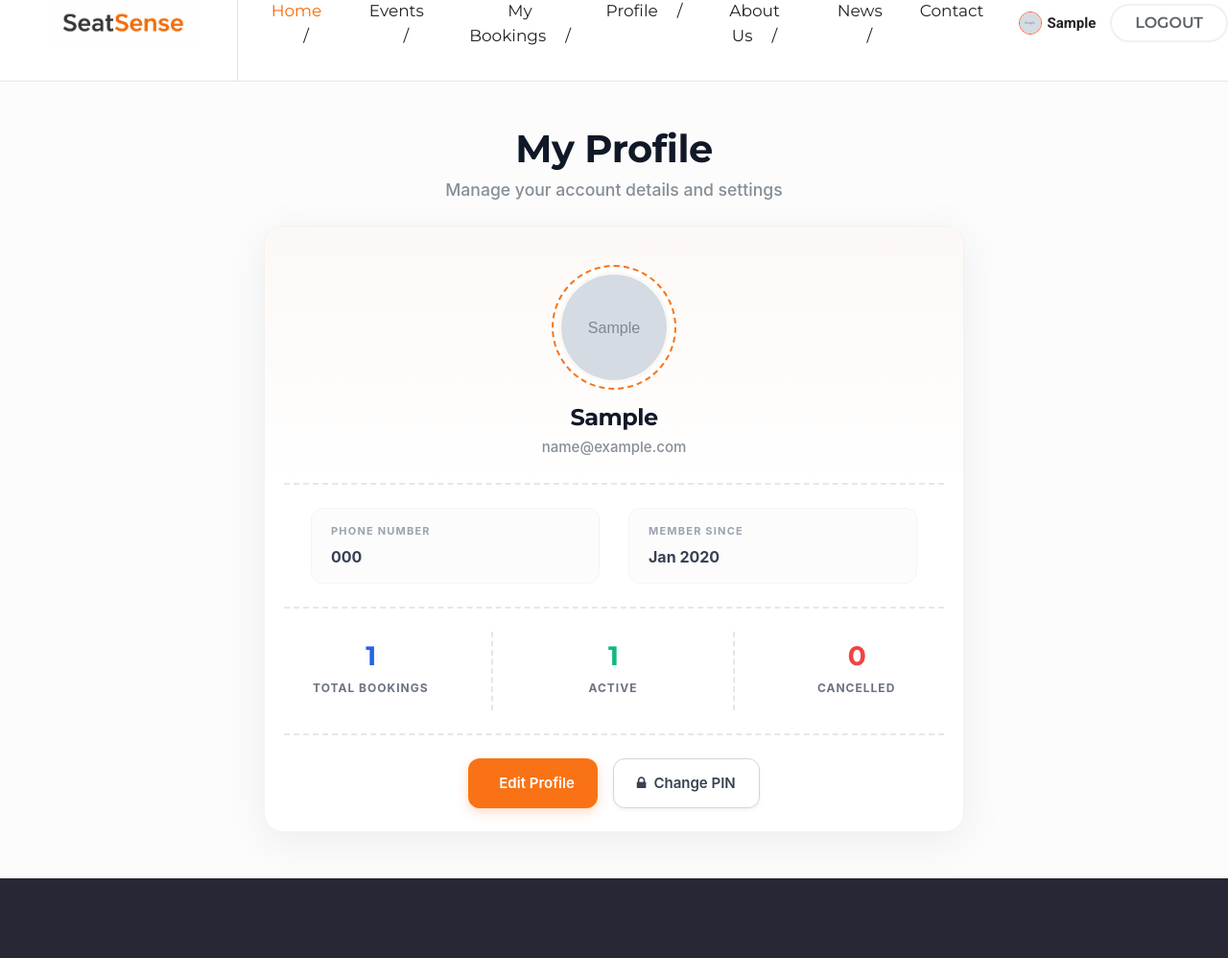
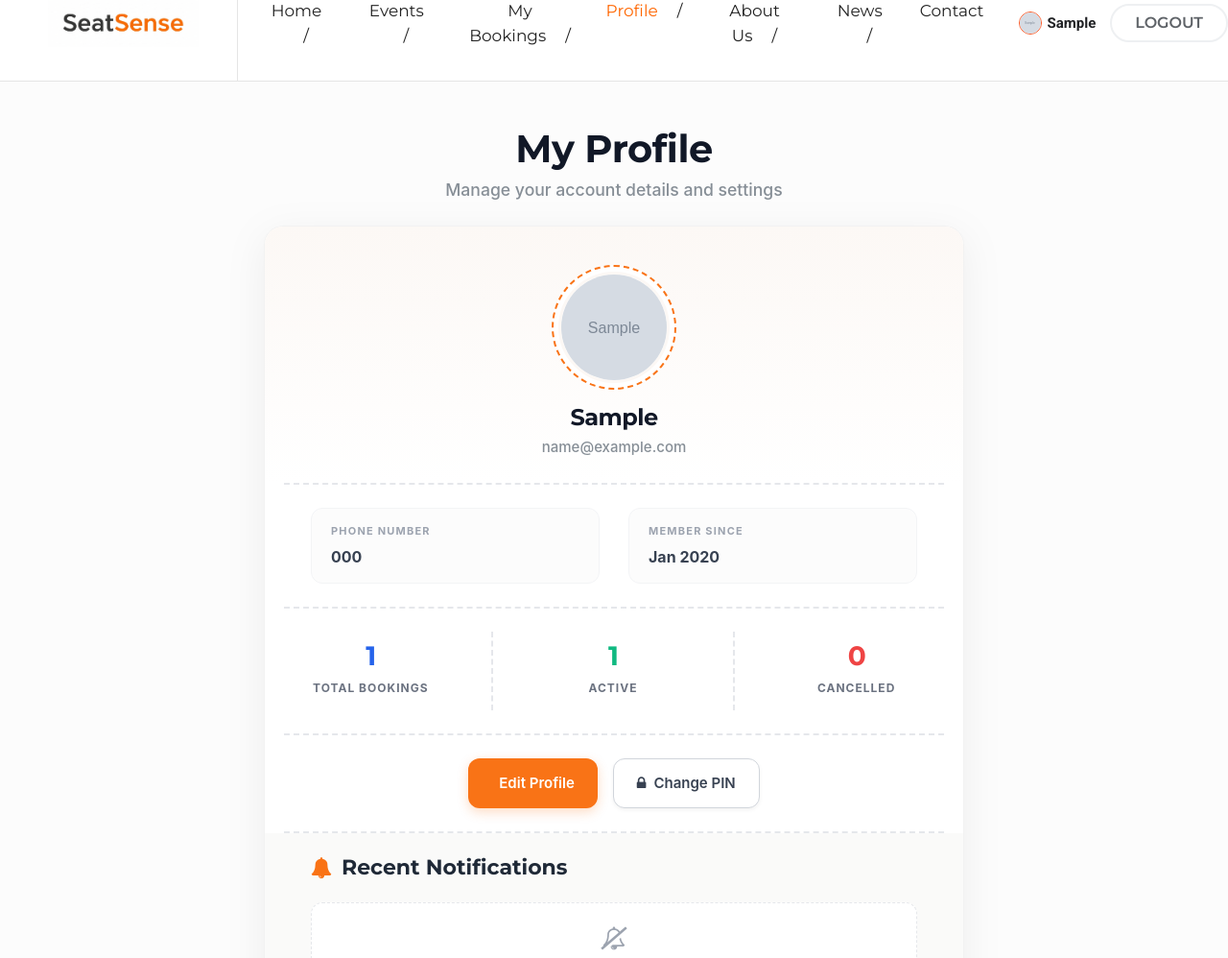
Before and after one commit to DyvinBiju/seatsense, a Django app: page /profile/ in a window 1280 px wide. Shown: the part 36-1034 px from the top of the page at 96% size. Run offline with Django 5.2, Linux system fonts and the light colour scheme; a user stored in the database is signed in; tables that the repository leaves empty hold one stand-in row (values such as "Sample post"); grey boxes marked "Sample" are stand-in pictures; some libraries are stand-ins or nearby versions.

Commit message:
comments notification on profile added

```diff
--- a/seatsense_app/views.py
+++ b/seatsense_app/views.py
@@ -624,6 +624,18 @@ def my_bookings(request):
         user=request.user
     ).order_by("-booking_date")
 
+    for booking in bookings:
+        event_datetime = datetime.combine(booking.event.event_date, booking.event.event_time)
+        if timezone.is_naive(event_datetime):
+            event_datetime = timezone.make_aware(event_datetime)
+
+        booking.is_past = event_datetime <= timezone.now()
+        if booking.is_past and booking.status == "CONFIRMED":
+            booking.already_reviewed = Feedback.objects.filter(
+                user=request.user,
+                event=booking.event
+            ).exists()
+
     context = {
         "bookings": bookings
     }
@@ -760,11 +772,18 @@ def profile(request):
         status="CANCELLED"
     ).count()
 
+    recent_replies = FeedbackReply.objects.filter(
+        feedback__user=request.user
+    ).exclude(
+        user=request.user
+    ).order_by("-created_at")[:5]
+
     context = {
         "profile": profile,
         "total_bookings": total_bookings,
         "active_bookings": active_bookings,
-        "cancelled_bookings": cancelled_bookings
+        "cancelled_bookings": cancelled_bookings,
+        "recent_replies": recent_replies
     }
 
     return render(request, "seatsense_app/profile.html", context)
--- a/templates/seatsense_app/base.html
+++ b/templates/seatsense_app/base.html
@@ -51,31 +51,32 @@
       <div class="collapse navbar-collapse" id="navbarNav">
         <ul class="navbar-nav mx-auto">
 
-          <li class="nav-item active">
+          <li class="nav-item {% if request.resolver_match.url_name == 'index' %}active{% endif %}">
             <a class="nav-link" href="{% url 'index' %}">Home
               <span>/</span>
             </a>
           </li>
-          <li class="nav-item">
+          <li class="nav-item {% if request.resolver_match.url_name == 'explore_events' %}active{% endif %}">
             <a class="nav-link" href="{% url 'explore_events' %}">Events
               <span>/</span>
             </a>
           </li>
           {% if user.is_authenticated %}
-          <li class="nav-item">
+          <li class="nav-item {% if request.resolver_match.url_name == 'my_bookings' %}active{% endif %}">
             <a class="nav-link" href="{% url 'my_bookings' %}">My Bookings<span>/</span></a>
           </li>
-          <li class="nav-item">
+          <li class="nav-item {% if request.resolver_match.url_name == 'profile' %}active{% endif %}">
             <a class="nav-link" href="{% url 'profile' %}">Profile<span>/</span></a>
           </li>
           {% endif %}
-          <li class="nav-item">
+          <li class="nav-item {% if request.resolver_match.url_name == 'about_us' %}active{% endif %}">
             <a class="nav-link" href="{% url 'about_us' %}">About Us<span>/</span></a>
           </li>
-          <!-- <li class="nav-item"></li>
-        <a class="nav-link" href="{% url 'about_us' %}">About Us<span>/</span></a>
-        </li> -->
-          <li class="nav-item dropdown dropdown-slide">
+          <!-- <li class="nav-item">
+            <a class="nav-link" href="{% url 'about_us' %}">About Us<span>/</span></a>
+          </li> -->
+          <li
+            class="nav-item dropdown dropdown-slide {% if 'news' in request.resolver_match.url_name %}active{% endif %}">
             <a class="nav-link" href="#" data-toggle="dropdown">News
               <span>/</span>
             </a>
@@ -87,7 +88,7 @@
               <a class="dropdown-item" href="{% url 'news_single' %}">News Single</a>
             </div>
           </li>
-          <li class="nav-item">
+          <li class="nav-item {% if request.resolver_match.url_name == 'contact' %}active{% endif %}">
             <a class="nav-link" href="{% url 'contact' %}">Contact</a>
           </li>
         </ul>
--- a/templates/seatsense_app/profile.html
+++ b/templates/seatsense_app/profile.html
@@ -83,6 +83,59 @@
                                    class="btn-custom btn-secondary-custom ml-0 ml-sm-3 mt-3 mt-sm-0">
                                    <i class="fa fa-lock mr-2"></i> Change PIN
                               </a>
+                         </div>
+
+                         <div class="profile-divider"></div>
+
+                         <div class="profile-notifications py-4 px-4 px-md-5" style="background: #fafaf9;">
+                              <h5 class="mb-4"
+                                   style="font-weight: 800; color: #1f2937; display: flex; align-items: center;">
+                                   <i class="fa fa-bell" style="color: #f97316; margin-right: 10px;"></i> Recent
+                                   Notifications
+                              </h5>
+
+                              {% if recent_replies %}
+                              <div class="list-group">
+                                   {% for reply in recent_replies %}
+                                   <a href="{% url 'event_detail' reply.feedback.event.id %}"
+                                        class="list-group-item list-group-item-action d-flex align-items-center"
+                                        style="border-radius: 12px; margin-bottom: 12px; border: 1px solid #e5e7eb; padding: 15px; box-shadow: 0 2px 4px rgba(0,0,0,0.02); transition: all 0.2s ease;">
+                                        <div
+                                             style="width: 45px; height: 45px; border-radius: 50%; background: #ffffff; color: #f97316; border: 1px solid #fed7aa; display: flex; align-items: center; justify-content: center; font-size: 16px; margin-right: 15px; flex-shrink: 0;">
+                                             <i class="fa fa-reply" style="transform: scaleX(-1);"></i>
+                                        </div>
+                                        <div class="flex-grow-1" style="min-width: 0;">
+                                             <h6 class="mb-1"
+                                                  style="font-size: 14px; font-weight: 700; color: #374151;">
+                                                  <span class="cap-text" style="color: #111827;">
+                                                       {{ reply.user.username|title }}
+                                                  </span>
+                                                  replied to your feedback on
+                                                  <span style="color: #f97316;">
+                                                       {{ reply.feedback.event.title }}
+                                                  </span>
+                                             </h6>
+                                             <p class="mb-0 text-muted"
+                                                  style="font-size: 13px; white-space: nowrap; overflow: hidden; text-overflow: ellipsis; max-width: 100%;">
+                                                  "{{ reply.reply }}"
+                                             </p>
+                                        </div>
+                                        <div class="text-muted ml-3 pl-3"
+                                             style="font-size: 12px; white-space: nowrap; border-left: 1px solid #e5e7eb; display: flex; flex-direction: column; align-items: center;">
+                                             <i class="fa fa-clock-o mb-1"></i>
+                                             <span>{{ reply.created_at|timesince }}</span>
+                                        </div>
+                                   </a>
+                                   {% endfor %}
+                              </div>
+                              {% else %}
+                              <div class="text-center py-4"
+                                   style="background: #ffffff; border-radius: 12px; border: 1px dashed #e5e7eb;">
+                                   <i class="fa fa-bell-slash-o mb-2" style="font-size: 24px; color: #9ca3af;"></i>
+                                   <p class="text-muted mb-0" style="font-size: 14px; font-weight: 500;">You're all
+                                        caught up! No recent notifications.</p>
+                              </div>
+                              {% endif %}
                          </div>
 
                     </div>
```
Also changed, not shown: templates/seatsense_app/my_bookings.html (+14 -0 lines).
